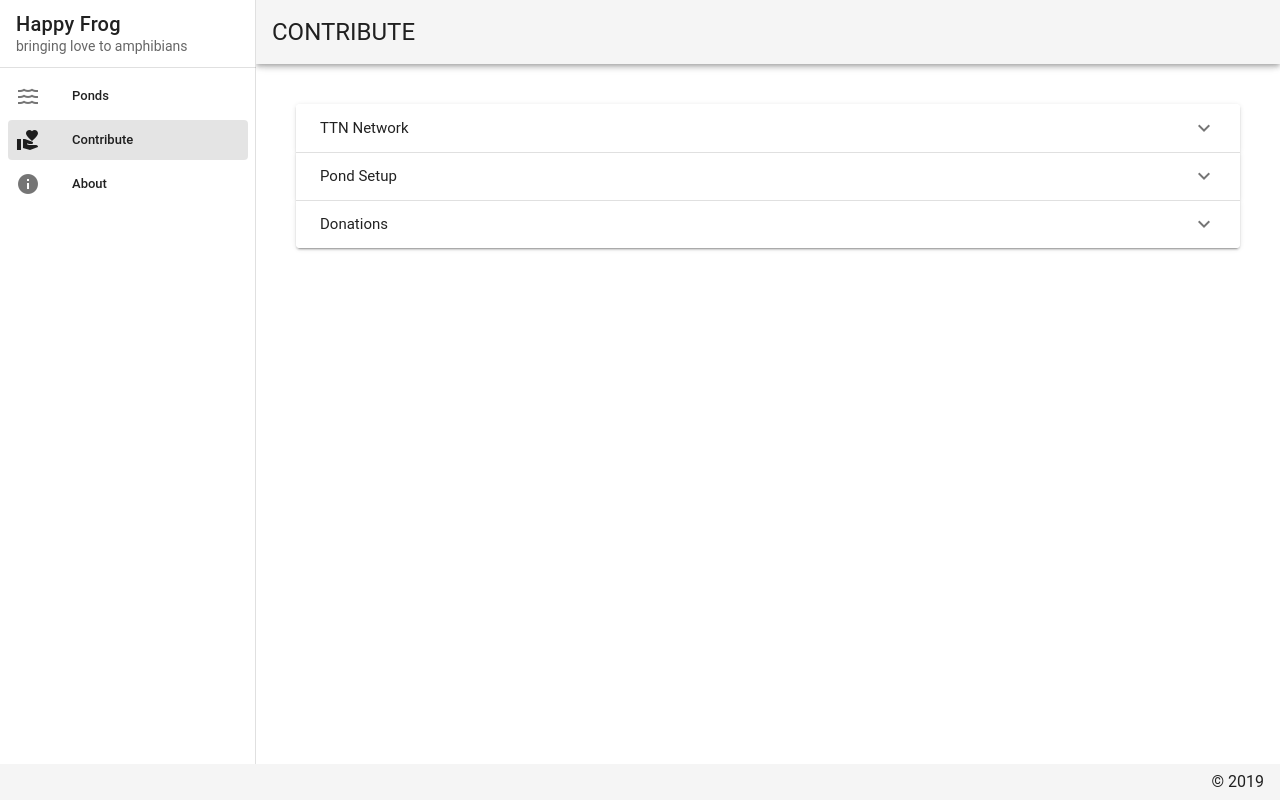
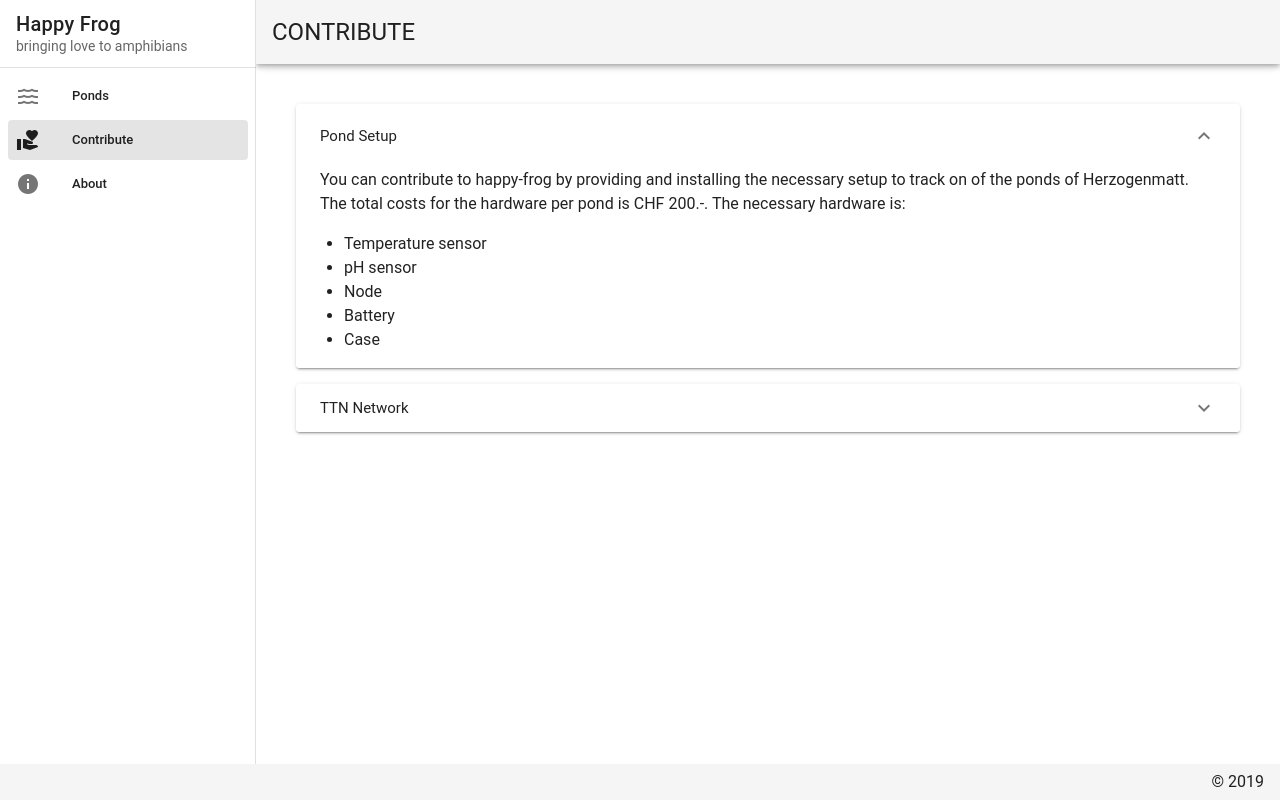
Before and after one commit to sense-nature/happy-frog, a Vue app in the folder web/: page /#/contribute in a window 1280 px wide. Built offline with nearby package versions, Linux system fonts and the light colour scheme; the HTML template or start-up script is replaced by a standard one.

Commit message:
Implement contribute view

```diff
--- a/web/src/views/Contribute.vue
+++ b/web/src/views/Contribute.vue
@@ -1,18 +1,40 @@
 <template>
-  <v-expansion-panels v-model="panels" class="pa-10">
+  <v-expansion-panels v-model="panel" class="pa-10">
     <v-expansion-panel>
-      <v-expansion-panel-header>TTN Network</v-expansion-panel-header>
-      <v-expansion-panel-content> </v-expansion-panel-content>
+      <v-expansion-panel-header>Pond Setup</v-expansion-panel-header>
+      <v-expansion-panel-content>
+        <p>
+          You can contribute to happy-frog by providing and installing the
+          necessary setup to track on of the ponds of Herzogenmatt. The total
+          costs for the hardware per pond is CHF 200.-. The necessary hardware
+          is:
+        </p>
+
+        <ul>
+          <li>Temperature sensor</li>
+          <li>pH sensor</li>
+          <li>Node</li>
+          <li>Battery</li>
+          <li>Case</li>
+        </ul>
+      </v-expansion-panel-content>
     </v-expansion-panel>
 
     <v-expansion-panel>
-      <v-expansion-panel-header>Pond Setup</v-expansion-panel-header>
-      <v-expansion-panel-content> </v-expansion-panel-content>
-    </v-expansion-panel>
-
-    <v-expansion-panel>
-      <v-expansion-panel-header>Donations</v-expansion-panel-header>
-      <v-expansion-panel-content> </v-expansion-panel-content>
+      <v-expansion-panel-header>TTN Network</v-expansion-panel-header>
+      <v-expansion-panel-content>
+        <p>
+          Happy frog highly depends on the "The Things Network" since it uses
+          its network to send the pond's measurements. The Things Network is an
+          open Internet of Things infrastructure supported by its members.
+          Members contribute by placing gateways or running network servers.
+          Together we create a secure and redundant collaborative network. The
+          Things Network is growing towards a robust and stable global network,
+          providing connectivity where it is needed. You can contribute by
+          providing and maintaining a TTN gateway. The costs of a TTN gateway is
+          CHF 150.-.
+        </p>
+      </v-expansion-panel-content>
     </v-expansion-panel>
   </v-expansion-panels>
 </template>
@@ -20,7 +42,7 @@
 <script>
 export default {
   data: () => ({
-    panels: [0],
+    panel: 0,
   }),
 };
 </script>
```
